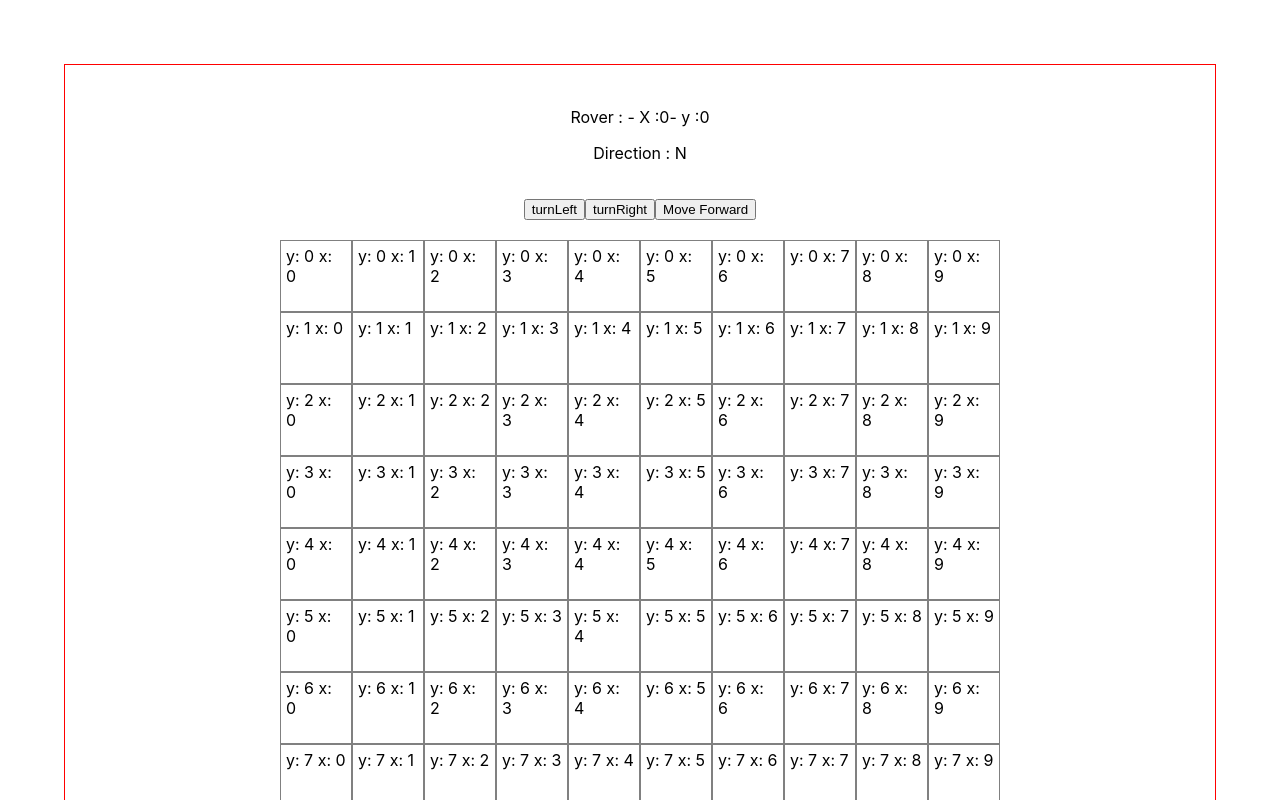
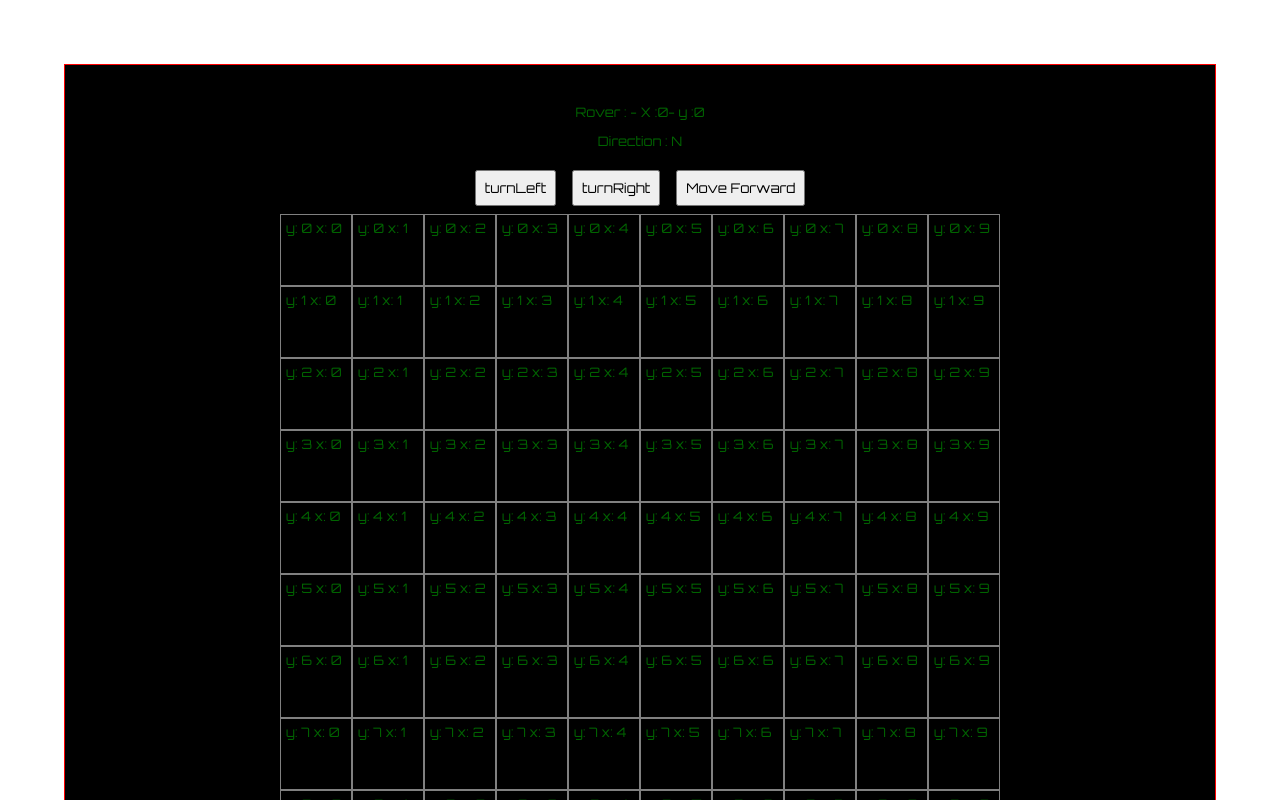
Before and after one commit to zorisse/marsRover, a React (Create React App) app: page / in a window 1280 px wide. Shown: the top 800 px of the page. Built offline with nearby package versions, Linux system fonts and the light colour scheme.

Commit message:
un peu de style

```diff
--- a/public/index.html
+++ b/public/index.html
@@ -2,7 +2,7 @@
 <html lang="en">
   <head>
     <meta charset="utf-8">
-    <link rel="shortcut icon" href="%PUBLIC_URL%/favicon.ico">
+
     <meta name="viewport" content="width=device-width, initial-scale=1, shrink-to-fit=no">
     <meta name="theme-color" content="#000000">
     <!--
@@ -10,6 +10,7 @@
       homescreen on Android. See https://developers.google.com/web/fundamentals/web-app-manifest/
     -->
     <link rel="manifest" href="%PUBLIC_URL%/manifest.json">
+    <link href="https://fonts.googleapis.com/css?family=Orbitron" rel="stylesheet">
     <!--
       Notice the use of %PUBLIC_URL% in the tags above.
       It will be replaced with the URL of the `public` folder during the build.
--- a/src/components/button.js
+++ b/src/components/button.js
@@ -1,12 +1,18 @@
 import React from 'react';
+
+const styleButton ={
+    fontFamily:'Orbitron',
+    margin: '8px',
+    padding: '8px',
+}
 
 
 const Buttons = (props) =>{
     return(
-        <div style={{display:'flex', flexDirection:'row', justifyContent:'center', margin:'20px 0px'  }}>
-    <button  onClick={props.turnLeft} >turnLeft</button>
-    <button  onClick={props.turnRight} >turnRight</button>
-    <button  onClick={props.moveFoward} >Move Forward</button>
+     <div style={{display:'flex', flexDirection:'row', justifyContent:'center'}}>
+    <button style={styleButton} onClick={props.turnLeft} >turnLeft</button>
+    <button style={styleButton} onClick={props.turnRight} >turnRight</button>
+    <button style={styleButton} onClick={props.moveFoward} >Move Forward</button>
         </div>
     )
 }
--- a/src/pp.css
+++ b/src/pp.css
@@ -1,4 +1,11 @@
+
+
+
 .pp{
+    font-family: 'Orbitron', sans-serif;
+    font-size: small;
+    color: darkgreen;
+    background-color: black;
     display: flex;
     flex-direction: column;
     justify-content: space-around;
```
Also changed, not shown: public/fonts/Insanehours2.ttf (added).
